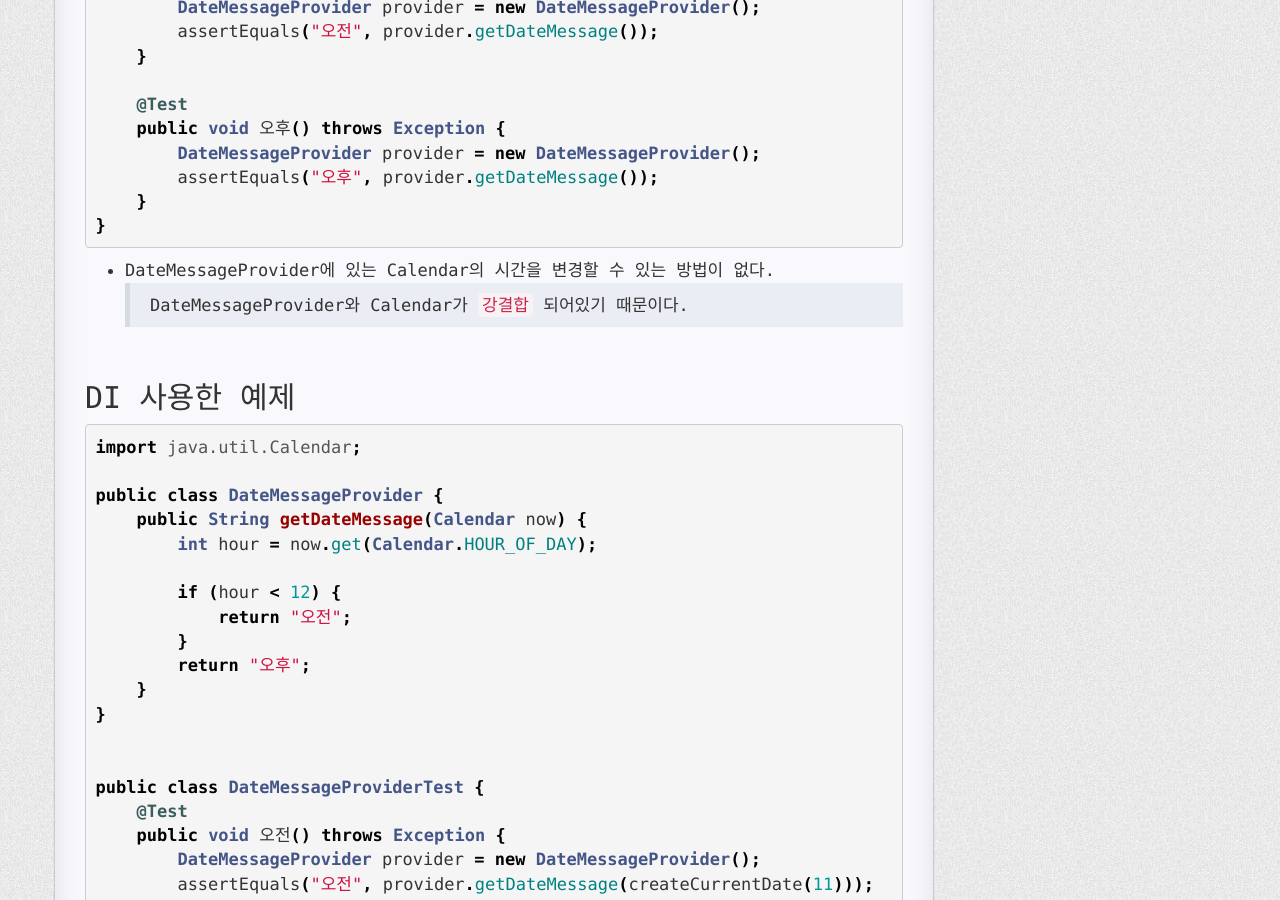
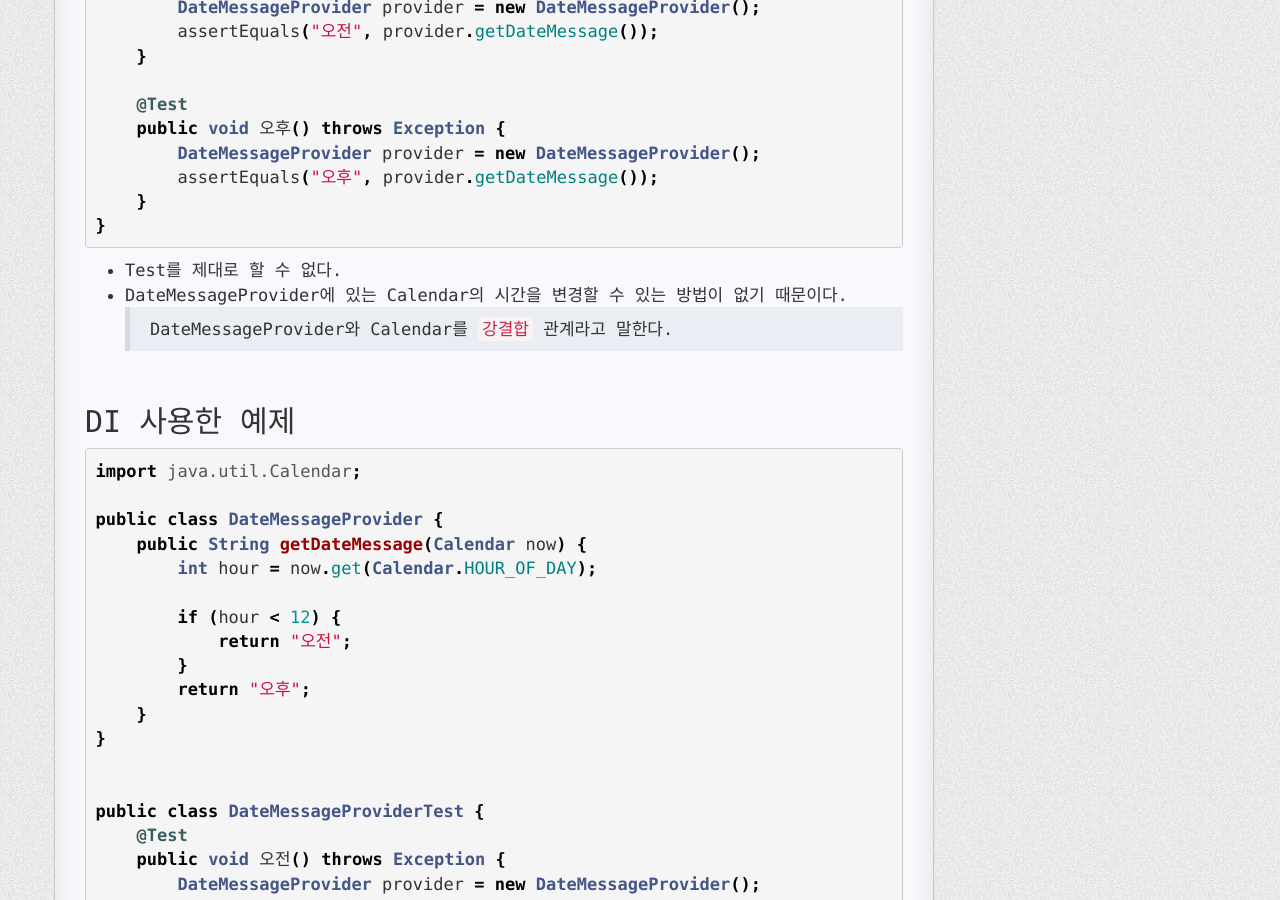
Before and after one commit to iyoungman/iyoungman.github.io, a Jekyll site: the page built from _posts/2020-05-03-DesignPattern-Dependency-Injection.md, in a window 1280 px wide and 900 px high, scrolled down 1209 px. Built offline with Jekyll 4.4.1, drawn with Linux system fonts in a browser that asks for light colours; nearby versions of some CDN libraries; comment, search, counter and statistics services are not loaded; a style sheet for code colours, icons or effects is not loaded.

Commit message:
Update 2020-05-03-DesignPattern-Dependency-Injection.md

````diff
--- a/_posts/2020-05-03-DesignPattern-Dependency-Injection.md
+++ b/_posts/2020-05-03-DesignPattern-Dependency-Injection.md
@@ -56,8 +56,9 @@ public class DateMessageProviderTest {
 }
 ```
 
-* DateMessageProvider에 있는 Calendar의 시간을 변경할 수 있는 방법이 없다.
-> DateMessageProvider와 Calendar가 `강결합` 되어있기 때문이다.
+* Test를 제대로 할 수 없다.
+* DateMessageProvider에 있는 Calendar의 시간을 변경할 수 있는 방법이 없기 때문이다.
+> DateMessageProvider와 Calendar를 `강결합` 관계라고 말한다.
 
 <br>
 
````
